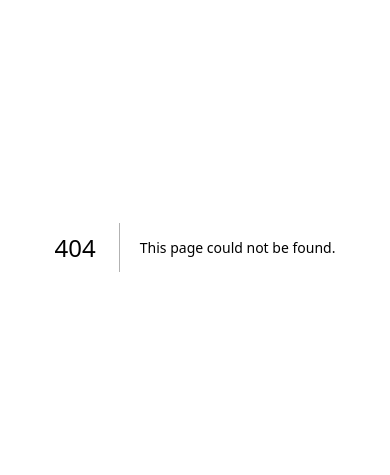
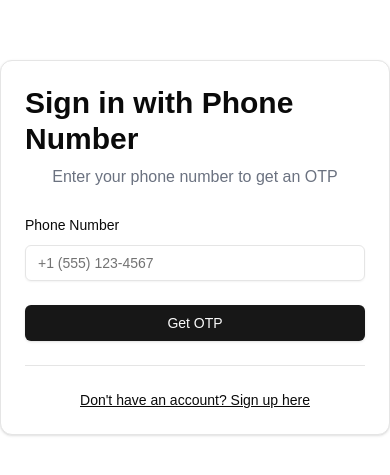
Before and after one commit to sourav-sfdc/sample-todo-app, a Next.js app: page /phone-login in a window 390 px wide. Before the commit this address had no page. Shown: the part 175-650 px from the top of the page. Built offline with nearby package versions, Linux system fonts and the light colour scheme.

Commit message:
build phone login button and page

```diff
--- /dev/null
+++ b/app/phone-login/page.tsx
@@ -0,0 +1,45 @@
+import Link from "next/link";
+import { Label } from "@/components/ui/label";
+import { Input } from "@/components/ui/input";
+import { Button } from "@/components/ui/button";
+import { CardHeader, CardContent, CardFooter, Card } from "@/components/ui/card";
+import { Separator } from "@/components/ui/separator";
+
+export default function PhoneLoginPage() {
+    return (
+        <main className="flex min-h-screen flex-col items-center justify-center">
+            <Card className="w-full max-w-md">
+                <CardHeader>
+                    <div className="flex flex-col items-center space-y-2">
+                        <h1 className="text-3xl font-bold">Sign in with Phone Number</h1>
+                        <p className="text-gray-500 dark:text-gray-400">
+                            Enter your phone number to get an OTP
+                        </p>
+                    </div>
+                </CardHeader>
+                <CardContent className="space-y-6">
+                    <form className="space-y-6">
+                        <div className="space-y-2">
+                            <Label htmlFor="phone">Phone Number</Label>
+                            <Input
+                                id="phone"
+                                name="phone"
+                                placeholder="+1 (555) 123-4567"
+                                required
+                                type="tel"
+                            />
+                        </div>
+                        {/* Button to Get OTP */}
+                        <Button className="w-full">Get OTP</Button>
+                    </form>
+                    <Separator />
+                </CardContent>
+                <CardFooter className="flex flex-col space-y-2">
+                    <Link className="text-sm underline" href="/signup">
+                        Don&apos;t have an account? Sign up here
+                    </Link>
+                </CardFooter>
+            </Card>
+        </main>
+    );
+}
--- a/app/signin/page.tsx
+++ b/app/signin/page.tsx
@@ -1,5 +1,3 @@
-// app/signin/page.tsx
-
 import Link from "next/link";
 import { redirect } from "next/navigation";
 import { createClient } from "@/utils/supabase/server";
@@ -55,6 +53,12 @@ export default async function SignInPage() {
                     </form>
                     <Separator />
                     <div className="space-y-4">
+                        <Link href="/phone-login">
+                            <Button className="w-full" variant="outline">
+                                Sign in with Phone Number
+                            </Button>
+                        </Link>
+                        <Separator />
                         <Button className="w-full" variant="outline">
                             Sign in with Google
                         </Button>
--- a/utils/supabase/middleware.ts
+++ b/utils/supabase/middleware.ts
@@ -37,6 +37,7 @@ export async function updateSession(request: NextRequest) {
     if (
         !user &&
         !request.nextUrl.pathname.startsWith('/signin') &&
+        !request.nextUrl.pathname.startsWith('/phone-login') &&
         !request.nextUrl.pathname.startsWith('/auth') &&
         !request.nextUrl.pathname.startsWith('/signup')
     ) {
```
